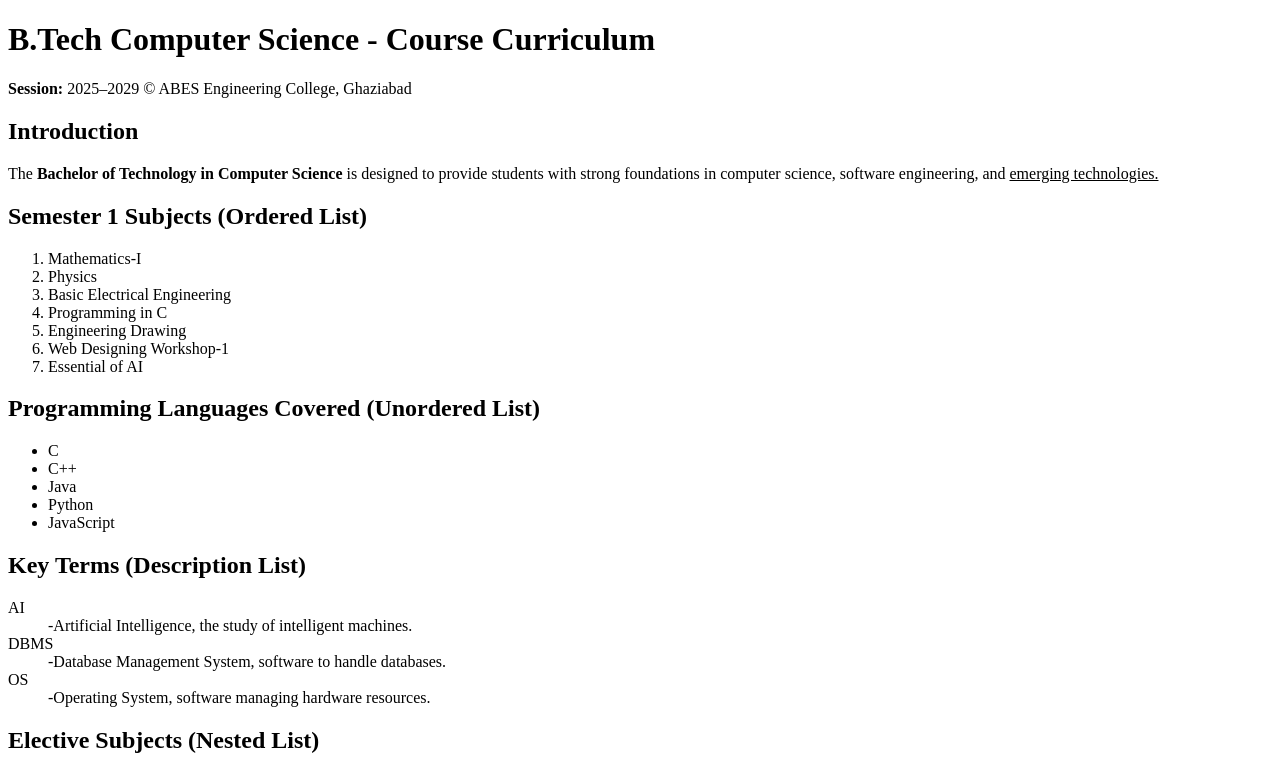
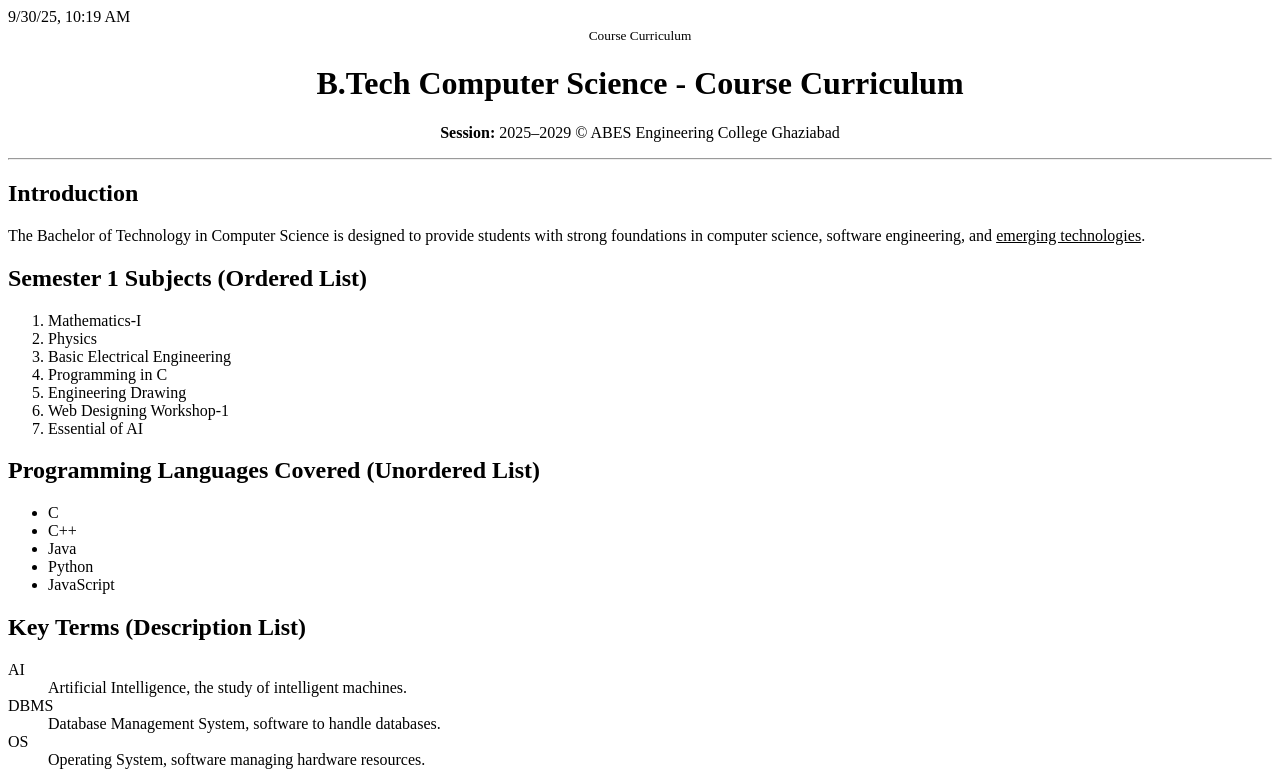
Before and after one commit to Vikas142yadav/assignment1.0, a plain HTML site: page assignment1.html in a window 1280 px wide. Shown: the top 774 px of the page. Drawn offline with Linux system fonts and the light colour scheme.

Commit message:
Revise HTML structure and add footer
Updated the HTML structure and added footer with copyright information.

```diff
--- a/assignment1.html
+++ b/assignment1.html
@@ -1,19 +1,24 @@
 <!DOCTYPE html>
-<html>
+ <html lang="en">
  <head>
     <title>B.Tech Computer Science - Course Curriculum</title>
  </head>
  <body>
-
+    <date>9/30/25,</date>
+    <time>10:19 AM</time>
+    <header align="center">
+    <small>Course Curriculum</small>
     <h1>B.Tech Computer Science - Course Curriculum</h1>
-  <p><strong>Session:</strong> 2025–2029 &copy; ABES Engineering College, Ghaziabad</p>
-
+    <p><strong>Session:</strong> 2025–2029 © ABES Engineering College Ghaziabad</p>
+    <hr></hr>
+    </header>
     <h2>Introduction</h2>
     <p>
-    The <b>Bachelor of Technology in Computer Science</b> is designed to provide students
-    with strong foundations in computer science, software engineering, and <u>emerging technologies.</u>
+        The Bachelor of Technology in Computer Science is designed to provide
+students with strong foundations
+        in computer science, software engineering, and <u>emerging
+technologies</u>.
     </p>
-
     <h2>Semester 1 Subjects (Ordered List)</h2>
     <ol>
         <li>Mathematics-I</li>
@@ -24,7 +29,6 @@
         <li>Web Designing Workshop-1</li>
         <li>Essential of AI</li>
     </ol>
-
     <h2>Programming Languages Covered (Unordered List)</h2>
     <ul>
         <li>C</li>
@@ -33,17 +37,15 @@
         <li>Python</li>
         <li>JavaScript</li>
     </ul>
-
     <h2>Key Terms (Description List)</h2>
     <dl>
         <dt>AI</dt>
-    <dd>-Artificial Intelligence, the study of intelligent machines.</dd>
+        <dd>Artificial Intelligence, the study of intelligent machines.</dd>
         <dt>DBMS</dt>
-    <dd>-Database Management System, software to handle databases.</dd>
+        <dd>Database Management System, software to handle databases.</dd>
         <dt>OS</dt>
-    <dd>-Operating System, software managing hardware resources.</dd>
+        <dd>Operating System, software managing hardware resources.</dd>
     </dl>
-
     <h2>Elective Subjects (Nested List)</h2>
     <ul>
         <li>Artificial Intelligence
@@ -59,7 +61,6 @@
             </ol>
         </li>
     </ul>
-
     <h2>Lab Curriculum (Mixed List)</h2>
     <ol>
         <li>Programming Labs
@@ -75,6 +76,9 @@
             </ul>
         </li>
     </ol>
-
+    <hr></hr>
+    <footer align="center">
+        <p>© 2025 Curriculum Design ® University of Learning</p>
+    </footer>
  </body>
  </html>
```
Lines whose indentation alone changed are shown as unchanged.
